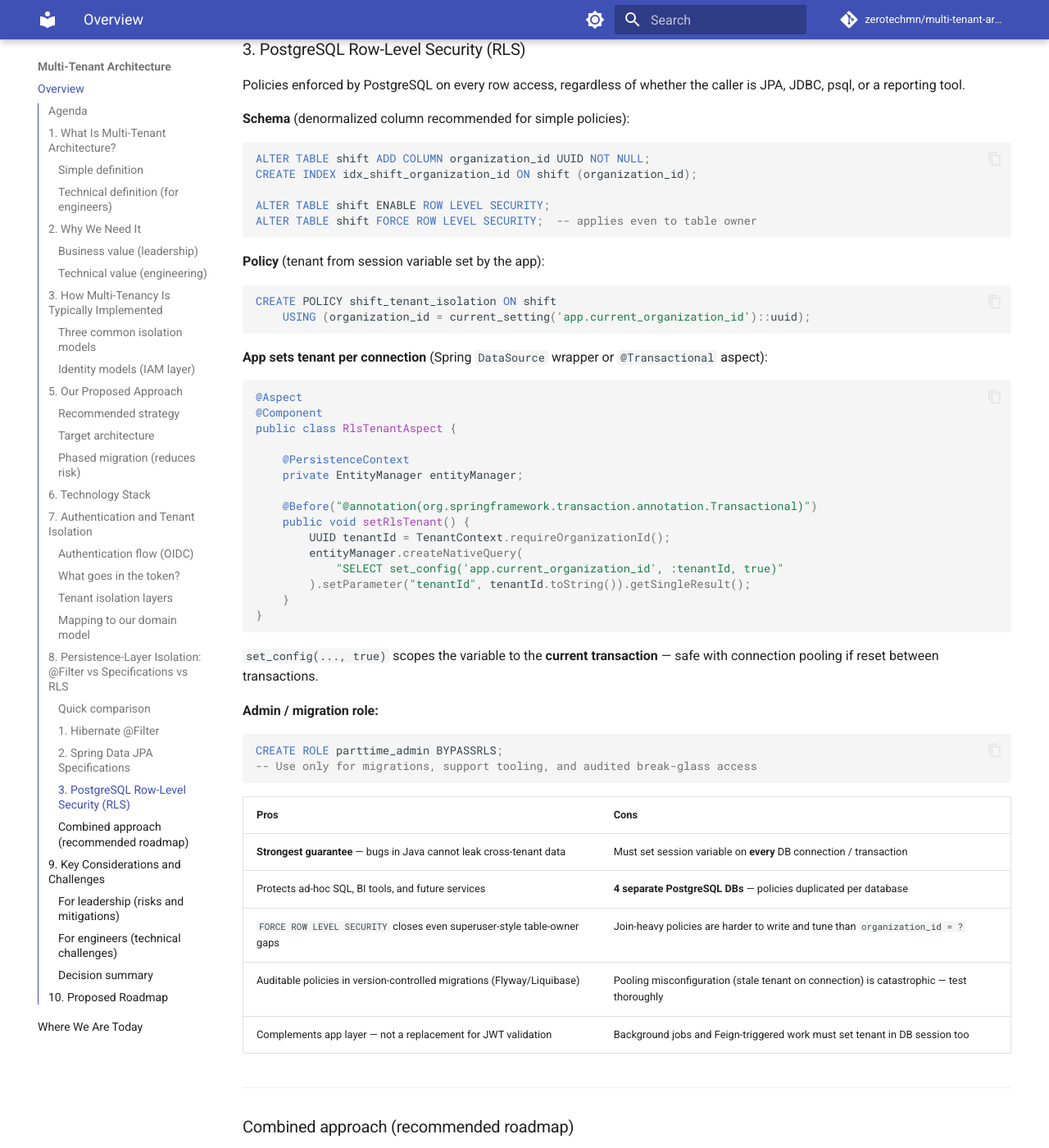
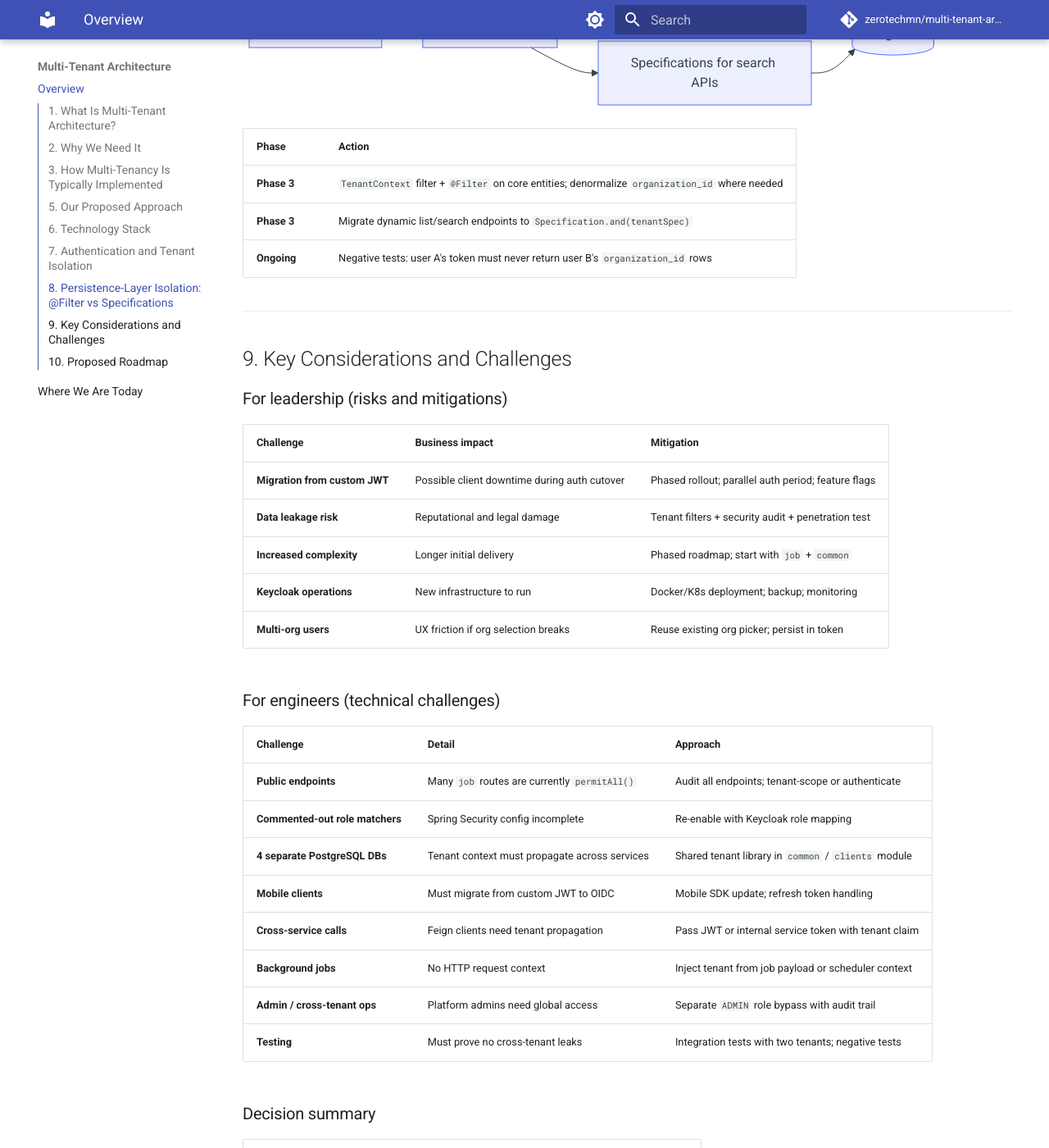
Before and after one commit to zerotechmn/multi-tenant-architecture, an MkDocs documentation site: the page built from docs/index.md, in a window 1280 px wide and 1400 px high, scrolled down 14123 px. Shown: the whole window at 82% size. Built offline with MkDocs 1.6.1 and Material for MkDocs 9.7.7, drawn with Linux system fonts in a browser that asks for light colours; comment, search, counter and statistics services are not loaded; some of the changed text lies outside the part shown.

Commit message:
refactoring

````diff
--- a/docs/index.md
+++ b/docs/index.md
@@ -1,8 +1,8 @@
-# Multi-Tenant Architecture for Parttime
+# Multi-Tenant Architecture
 
 ---
 
-## Agenda
+**Agenda**
 
 1. [What is multi-tenant architecture?](#1-what-is-multi-tenant-architecture)
 2. [Why we need it — business and technical benefits](#2-why-we-need-it)
@@ -10,7 +10,7 @@
 4. [Our proposed approach](#5-our-proposed-approach)
 5. [Technology stack](#6-technology-stack)
 6. [Authentication and tenant isolation](#7-authentication-and-tenant-isolation)
-7. [Persistence-layer isolation — `@Filter` vs Specifications vs RLS](#8-persistence-layer-isolation-filter-vs-specifications-vs-rls)
+7. [Persistence-layer isolation — `@Filter` vs Specifications](#8-persistence-layer-isolation-filter-vs-specifications)
 8. [Key considerations and challenges](#9-key-considerations-and-challenges)
 9. [Proposed roadmap](#10-proposed-roadmap)
 
@@ -339,13 +339,13 @@ Tenant (= Organization)
               └── Shift, Salary, Contract, Requirements...
 ```
 
-Most tenant-owned data already chains to `Organization` via `Branch.organization_id`. The work is to **enforce** that chain on every code path, not to redesign the schema from scratch. See [§8](#8-persistence-layer-isolation-filter-vs-specifications-vs-rls) for how we enforce isolation at the persistence layer.
+Most tenant-owned data already chains to `Organization` via `Branch.organization_id`. The work is to **enforce** that chain on every code path, not to redesign the schema from scratch. See [§8](#8-persistence-layer-isolation-filter-vs-specifications) for how we enforce isolation at the persistence layer.
 
 ---
 
-## 8. Persistence-Layer Isolation: `@Filter` vs Specifications vs RLS
+## 8. Persistence-Layer Isolation: `@Filter` vs Specifications
 
-Three common ways to enforce `organization_id` / `tenant_id` at the database access layer. They are **not mutually exclusive** — many teams use app-layer enforcement first, then add RLS as defense in depth.
+Two common ways to enforce `organization_id` / `tenant_id` at the database access layer in our Spring services. They work well together — `@Filter` for default entity scoping, Specifications for dynamic search and list APIs.
 
 ### Quick comparison
 
@@ -354,24 +354,23 @@ Three common ways to enforce `organization_id` / `tenant_id` at the database acc
 | ------------------------------ | ----------------------- | ----------------------------------------- | --------------------------------------------------- |
 | **Hibernate `@Filter`**        | ORM (Hibernate Session) | Entities annotated with `@Filter`         | Automatic scoping on all JPQL/Criteria/entity loads |
 | **Spring Data Specifications** | Repository layer        | Queries built through `Specification` API | Explicit, composable filters; good testability      |
-| **PostgreSQL RLS**             | Database engine         | All SQL touching protected tables         | Last line of defense; blocks raw SQL and bugs       |
 
 
 
-|                                                               | Hibernate `@Filter`                                               | Spring Data Specifications                 | PostgreSQL RLS                                       |
-| ------------------------------------------------------------- | ----------------------------------------------------------------- | ------------------------------------------ | ---------------------------------------------------- |
-| **Safety if dev forgets a WHERE**                             | High for annotated entities                                       | Medium — only where spec is used           | **Highest** — DB enforces regardless of caller       |
-| **Native SQL / `@Query` bypass risk**                         | Yes — native queries ignore filters                               | Yes — raw `@Query` strings bypass specs    | No — RLS applies to all connections                  |
-| **Admin / cross-tenant queries**                              | Disable filter per session                                        | Omit spec in dedicated admin repos         | `BYPASS RLS` role or separate DB user                |
-| **Indirect tenant path** (e.g. Shift → Branch → Organization) | Awkward — filter on join columns or denormalize `organization_id` | Flexible — join in spec                    | Policy can use subquery or denormalized column       |
-| **Performance**                                               | Small overhead per query; filter param bound once per session     | Depends on spec complexity                 | Policy evaluated per row; index `organization_id`    |
-| **Migration effort**                                          | Medium — annotate entities, enable filter on every request        | Medium — refactor repos to use specs       | Higher — SQL policies, session vars, ops setup       |
-| **Works across 4 service DBs**                                | Per-service Java library                                          | Per-service Java library                   | Per-database migration                               |
-| **Debugging**                                                 | "Why is this row missing?" → check if filter enabled              | Clear — spec visible in code               | `EXPLAIN` + policy names; connection must set tenant |
-| **Fit for Zerotech (Phase 3)**                                | **Recommended primary** for `job` / `common` JPA entities         | **Recommended** for complex/search queries | **Phase 5 hardening** or regulated tenants           |
+|                                                               | Hibernate `@Filter`                                               | Spring Data Specifications                            |
+| ------------------------------------------------------------- | ----------------------------------------------------------------- | ----------------------------------------------------- |
+| **Safety if dev forgets a WHERE**                             | High for annotated entities                                       | Medium — only where spec is used                      |
+| **Native SQL / `@Query` bypass risk**                         | Yes — native queries ignore filters                               | Yes — raw `@Query` strings bypass specs               |
+| **Admin / cross-tenant queries**                              | Disable filter per session                                        | Omit spec in dedicated admin repos                    |
+| **Indirect tenant path** (e.g. Shift → Branch → Organization) | Awkward — filter on join columns or denormalize `organization_id` | Flexible — join in spec                               |
+| **Performance**                                               | Small overhead per query; filter param bound once per session     | Depends on spec complexity                            |
+| **Migration effort**                                          | Medium — annotate entities, enable filter on every request        | Medium — refactor repos to use specs                  |
+| **Works across 4 service DBs**                                | Per-service Java library                                          | Per-service Java library                              |
+| **Debugging**                                                 | "Why is this row missing?" → check if filter enabled              | Clear — spec visible in code                          |
+| **Fit for Zerotech (Phase 3)**                                | **Recommended primary** for `job` / `common` JPA entities         | **Recommended** for complex/search queries            |
 
 
-**Recommendation for us:** Start with **`TenantContext` + Hibernate `@Filter`** on tenant-owned entities (denormalize `organization_id` on hot tables like `Shift` where the join chain is deep). Use **Specifications** for search/list endpoints that already compose dynamic criteria. Add **RLS** on the highest-risk tables once app-layer enforcement is stable.
+**Recommendation for us:** Start with **`TenantContext` + Hibernate `@Filter`** on tenant-owned entities (denormalize `organization_id` on hot tables like `Shift` where the join chain is deep). Use **Specifications** for search/list endpoints that already compose dynamic criteria.
 
 ---
 
@@ -529,68 +528,6 @@ public interface TenantScopedRepository<T, ID> extends JpaRepository<T, ID>,
 
 ---
 
-### 3. PostgreSQL Row-Level Security (RLS)
-
-Policies enforced by PostgreSQL on every row access, regardless of whether the caller is JPA, JDBC, psql, or a reporting tool.
-
-**Schema** (denormalized column recommended for simple policies):
-
-```sql
-ALTER TABLE shift ADD COLUMN organization_id UUID NOT NULL;
-CREATE INDEX idx_shift_organization_id ON shift (organization_id);
-
-ALTER TABLE shift ENABLE ROW LEVEL SECURITY;
-ALTER TABLE shift FORCE ROW LEVEL SECURITY;  -- applies even to table owner
-```
-
-**Policy** (tenant from session variable set by the app):
-
-```sql
-CREATE POLICY shift_tenant_isolation ON shift
-    USING (organization_id = current_setting('app.current_organization_id')::uuid);
-```
-
-**App sets tenant per connection** (Spring `DataSource` wrapper or `@Transactional` aspect):
-
-```java
-@Aspect
-@Component
-public class RlsTenantAspect {
-
-    @PersistenceContext
-    private EntityManager entityManager;
-
-    @Before("@annotation(org.springframework.transaction.annotation.Transactional)")
-    public void setRlsTenant() {
-        UUID tenantId = TenantContext.requireOrganizationId();
-        entityManager.createNativeQuery(
-            "SELECT set_config('app.current_organization_id', :tenantId, true)"
-        ).setParameter("tenantId", tenantId.toString()).getSingleResult();
-    }
-}
-```
-
-`set_config(..., true)` scopes the variable to the **current transaction** — safe with connection pooling if reset between transactions.
-
-**Admin / migration role:**
-
-```sql
-CREATE ROLE parttime_admin BYPASSRLS;
--- Use only for migrations, support tooling, and audited break-glass access
-```
-
-
-| Pros                                                                    | Cons                                                                                    |
-| ----------------------------------------------------------------------- | --------------------------------------------------------------------------------------- |
-| **Strongest guarantee** — bugs in Java cannot leak cross-tenant data    | Must set session variable on **every** DB connection / transaction                      |
-| Protects ad-hoc SQL, BI tools, and future services                      | **4 separate PostgreSQL DBs** — policies duplicated per database                        |
-| `FORCE ROW LEVEL SECURITY` closes even superuser-style table-owner gaps | Join-heavy policies are harder to write and tune than `organization_id = ?`             |
-| Auditable policies in version-controlled migrations (Flyway/Liquibase)  | Pooling misconfiguration (stale tenant on connection) is catastrophic — test thoroughly |
-| Complements app layer — not a replacement for JWT validation            | Background jobs and Feign-triggered work must set tenant in DB session too              |
-
-
----
-
 ### Combined approach (recommended roadmap)
 
 ```mermaid
@@ -598,21 +535,18 @@ flowchart LR
     JWT[JWT tenant_id] --> TC[TenantContext]
     TC --> HF[Hibernate @Filter]
     TC --> SP[Specifications for search APIs]
-    TC --> RLS[PostgreSQL RLS on shift, salary, contract]
     HF --> DB[(PostgreSQL)]
     SP --> DB
-    RLS --> DB
 ```
 
 
 
 
-| Phase       | Action                                                                                                 |
-| ----------- | ------------------------------------------------------------------------------------------------------ |
-| **Phase 3** | `TenantContext` filter + `@Filter` on core entities; denormalize `organization_id` where needed        |
-| **Phase 3** | Migrate dynamic list/search endpoints to `Specification.and(tenantSpec)`                               |
-| **Phase 5** | Add RLS on highest-risk tables; integration tests that attempt cross-tenant reads without `set_config` |
-| **Ongoing** | Negative tests: user A's token must never return user B's `organization_id` rows                       |
+| Phase       | Action                                                                                          |
+| ----------- | ----------------------------------------------------------------------------------------------- |
+| **Phase 3** | `TenantContext` filter + `@Filter` on core entities; denormalize `organization_id` where needed |
+| **Phase 3** | Migrate dynamic list/search endpoints to `Specification.and(tenantSpec)`                        |
+| **Ongoing** | Negative tests: user A's token must never return user B's `organization_id` rows                |
 
 
 ---
@@ -655,7 +589,7 @@ flowchart LR
 | Data model            | Shared DB + FK chain                       | Minimal schema migration                  |
 | IAM                   | Keycloak, single realm                     | Aligns with prototypes and PPT            |
 | Token strategy        | `tenant_id` claim                          | Scales operationally                      |
-| Isolation enforcement | `@Filter` + Specifications; RLS in Phase 5 | App-layer first; DB policies as hardening |
+| Isolation enforcement | `@Filter` + Specifications                  | App-layer enforcement in Phase 3          |
 | Gateway role          | Validate JWT centrally                     | Reduces duplicated logic                  |
 
 
--- a/mkdocs.yml
+++ b/mkdocs.yml
@@ -1,6 +1,8 @@
 site_name: Multi-Tenant Architecture
 site_description: Multi-tenant architecture proposal for Parttime / Zerotech
 site_url: https://zerotechmn.github.io/multi-tenant-architecture/
+
+toc_depth: 2
 
 repo_name: zerotechmn/multi-tenant-architecture
 repo_url: https://github.com/zerotechmn/multi-tenant-architecture
@@ -33,6 +35,7 @@ markdown_extensions:
   - tables
   - toc:
       permalink: true
+      toc_depth: 2
   - pymdownx.superfences:
       custom_fences:
         - name: mermaid
````
